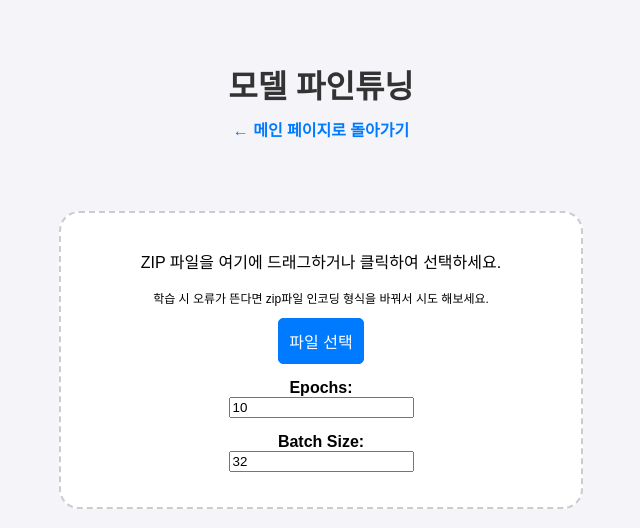
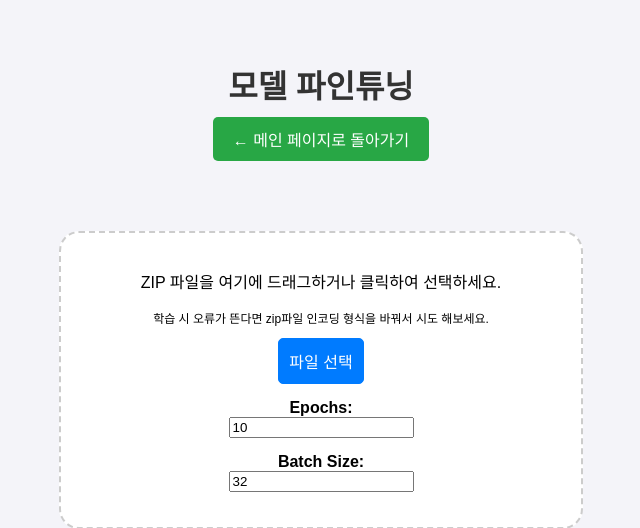
Before and after one commit to junginho0901/school_light2, a Flask app: page /finetune-page in a window 1280 px wide. Shown: the top 528 px of the page, without its empty margins (319-959 px from the left). Run offline with Flask 3, Linux system fonts and the light colour scheme.

Commit message:
파인튜닝 코드 수정

```diff
--- a/templates/finetune.html
+++ b/templates/finetune.html
@@ -33,12 +33,10 @@
         nav a {
             text-decoration: none;
             color: #007bff;
-            font-weight: bold;
+            text-decoration: none;
+
         }
 
-        nav a:hover {
-            text-decoration: underline;
-        }
 
         #dropArea {
             border: 2px dashed #ccc;
@@ -66,7 +64,7 @@
         }
 
         .button:hover {
-            background: #0056b3;
+            background: #007bff;
         }
 
         #fileInfo {
@@ -103,10 +101,12 @@
             color: white;
             text-decoration: none;
             border-radius: 5px;
+            transition: background-color 0.3s ease;
+
         }
 
         .btn:hover {
-            background: #218838;
+            background-color: #007bff;
         }
 
         #logs {
@@ -117,6 +117,34 @@
             overflow-y: auto;
             white-space: pre-wrap;
         }
+
+
+        .back-button {
+            display: inline-block;
+            padding: 10px 20px;
+            background: #28a745;
+            /* 파란색 배경 */
+            color: white;
+            /* 흰색 텍스트 */
+            text-decoration: none;
+            /* 링크 밑줄 제거 */
+            border-radius: 5px;
+            /* 모서리를 둥글게 */
+            font-size: 16px;
+            transition: background-color 0.3s ease;
+            /* 호버 시 부드러운 전환 효과 */
+        }
+
+        .back-button:hover {
+            background-color: #007bff;
+            /* 호버 시 더 어두운 파란색 */
+        }
+
+        .back-button::before {
+
+            /* 버튼 앞에 화살표 추가 */
+            font-size: 18px;
+        }
     </style>
 </head>
 
@@ -125,7 +153,7 @@
         <header>
             <h1>모델 파인튜닝</h1>
             <nav>
-                <a href="{{ url_for('index') }}" class="nav-button">← 메인 페이지로 돌아가기</a>
+                <a href="{{ url_for('index') }}" class="back-button">← 메인 페이지로 돌아가기</a>
             </nav>
         </header>
         <main>
```
